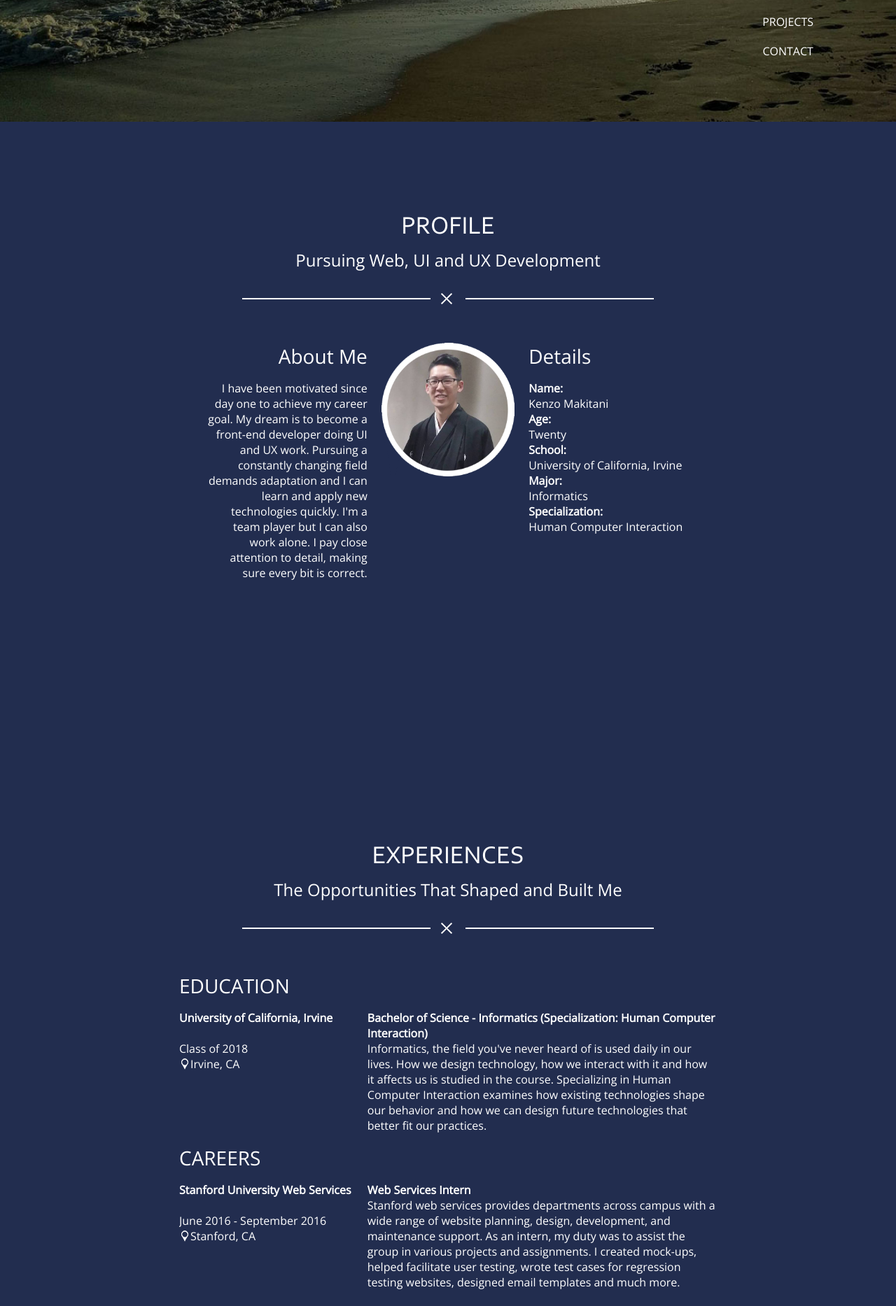
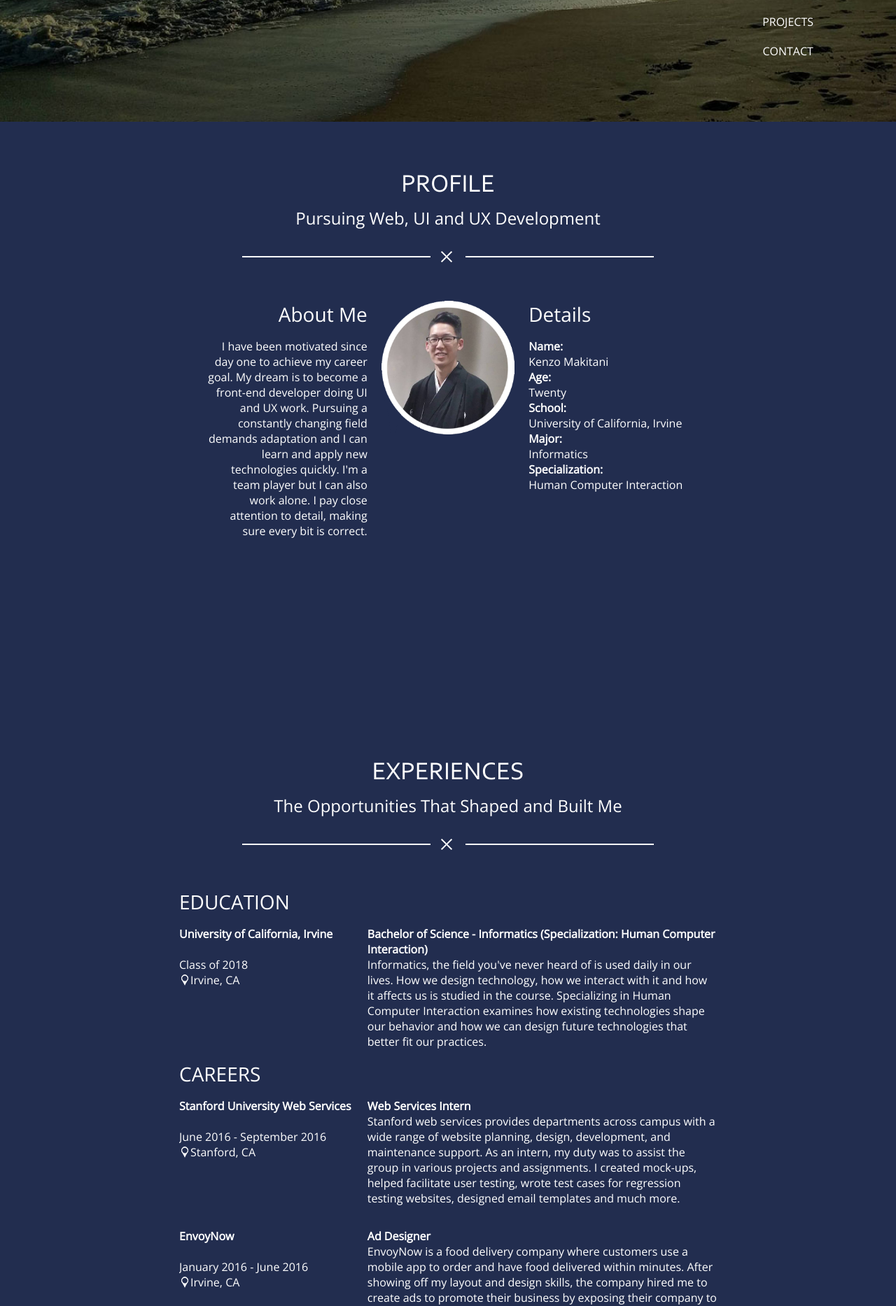
Before and after one commit to kmakitan/kmakitan.github.io, a PHP site: page / in a window 1280 px wide. Shown: the part 626-2493 px from the top of the page at 70% size. Run offline with PHP 8.4, Linux system fonts and the light colour scheme.

Commit message:
Updated section top spacing

```diff
--- a/css/main.css
+++ b/css/main.css
@@ -329,7 +329,7 @@ h4 {
 }
 
 .section {
-    padding-top: 100px
+    padding-top: 40px
 }
 
 @media screen and (min-width: 680px) and (max-width: 1080px) {
```
